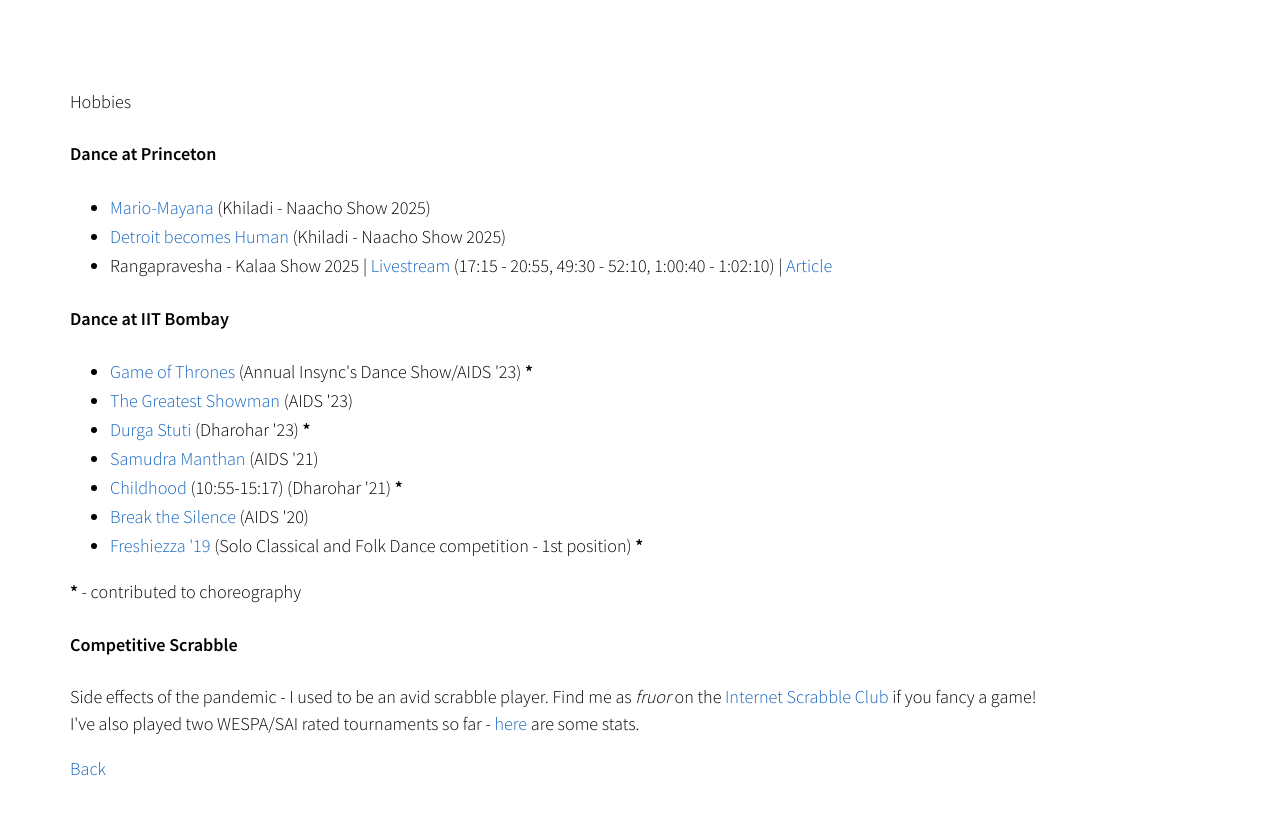
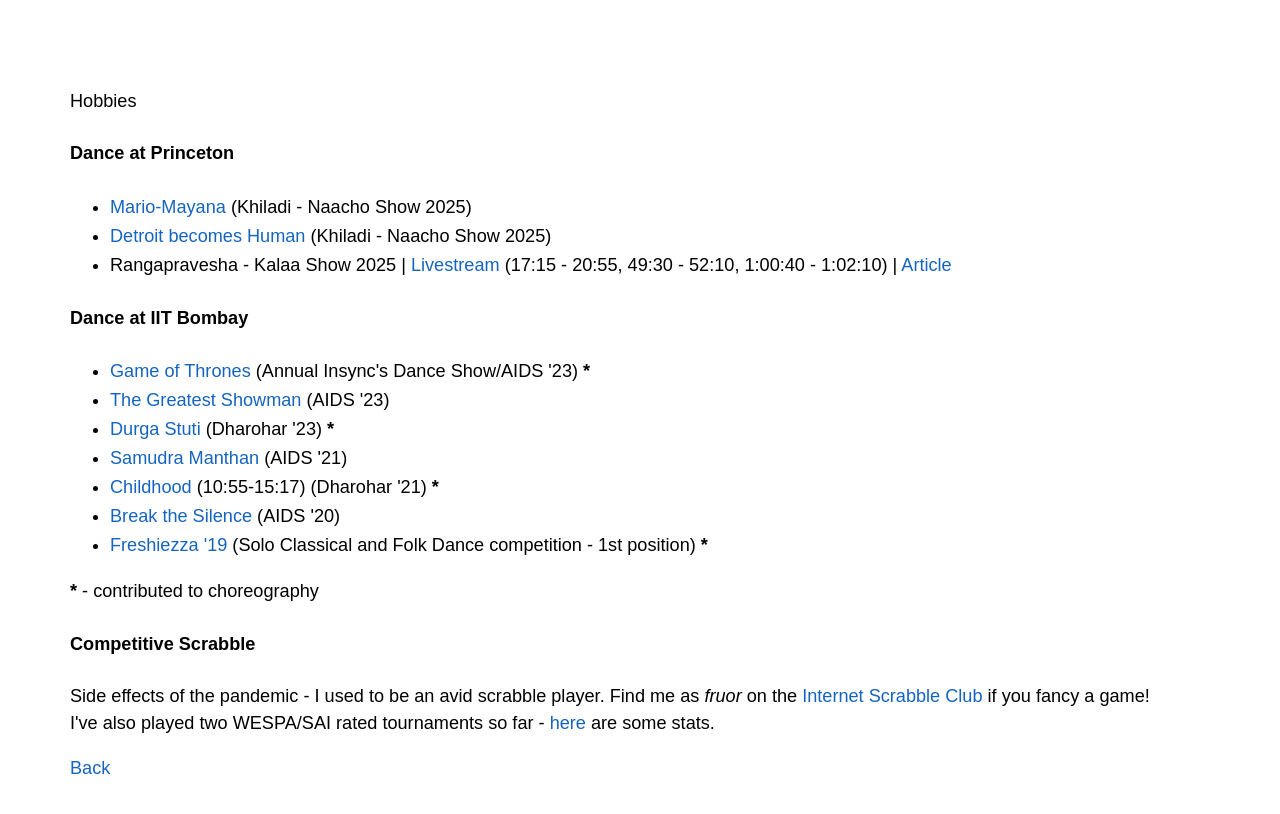
Before and after one commit to shabnamsahay/shabnamsahay.github.io, a plain HTML site: page activities.html in a window 1280 px wide. Drawn offline with Linux system fonts and the light colour scheme; some icons are missing.

Commit message:
applied font

```diff
--- a/activities.html
+++ b/activities.html
@@ -18,9 +18,9 @@
     <link rel="stylesheet" href="main.css" />
 
     <!-- Fonts from Google Fonts -->
-    <link rel="preconnect" href="https://fonts.googleapis.com" />
-    <link rel="preconnect" href="https://fonts.gstatic.com" crossorigin />
-    <link href="https://fonts.googleapis.com/css2?family=Source+Sans+Pro:wght@300;600&display=swap" rel="stylesheet" />
+    <link rel="preconnect" href="https://fonts.googleapis.com">
+    <link rel="preconnect" href="https://fonts.gstatic.com" crossorigin>
+    <link href="https://fonts.googleapis.com/css2?family=Quicksand:wght@300..700&display=swap" rel="stylesheet">
 
     <!-- Load FontAwesome (for icons) -->
     <link
```
